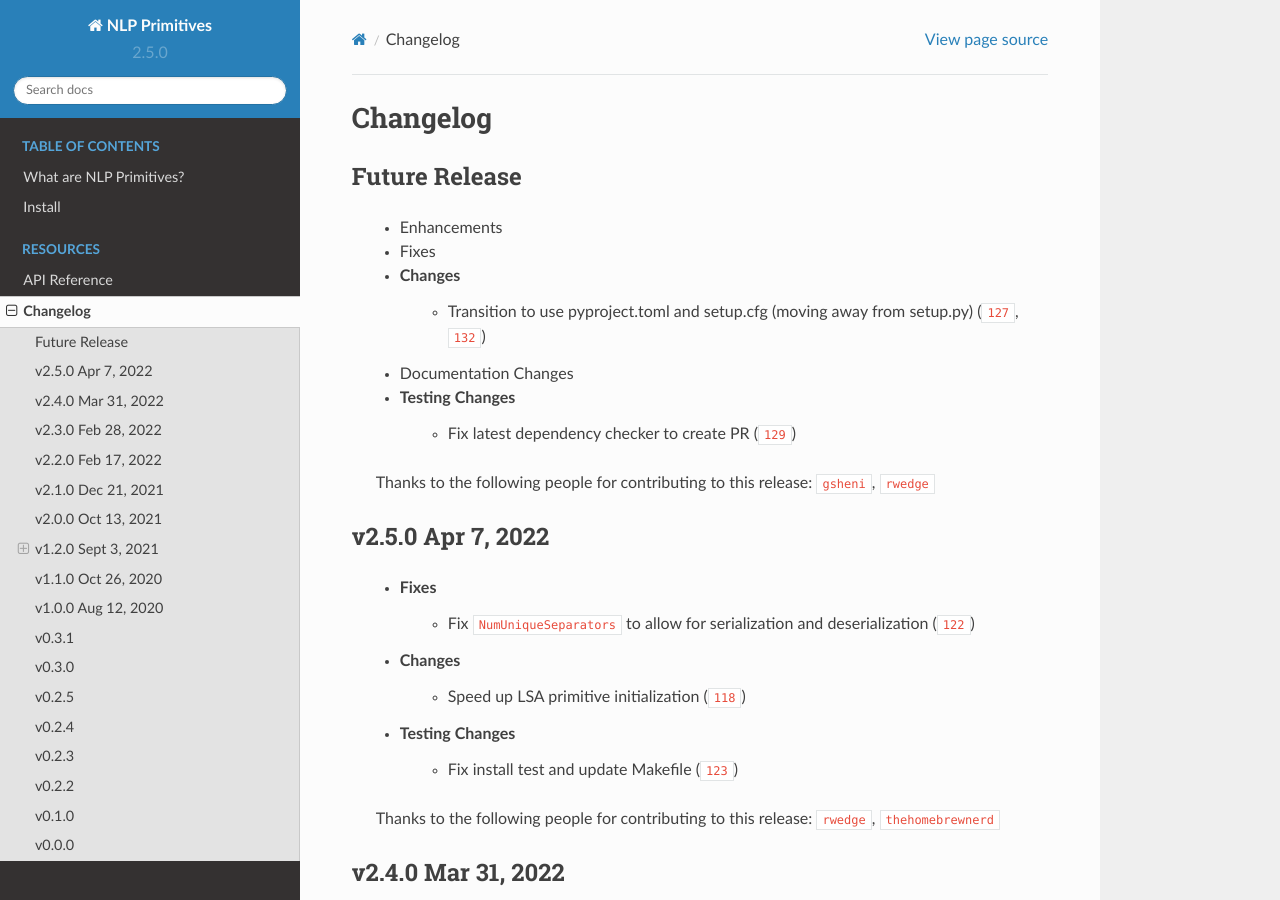
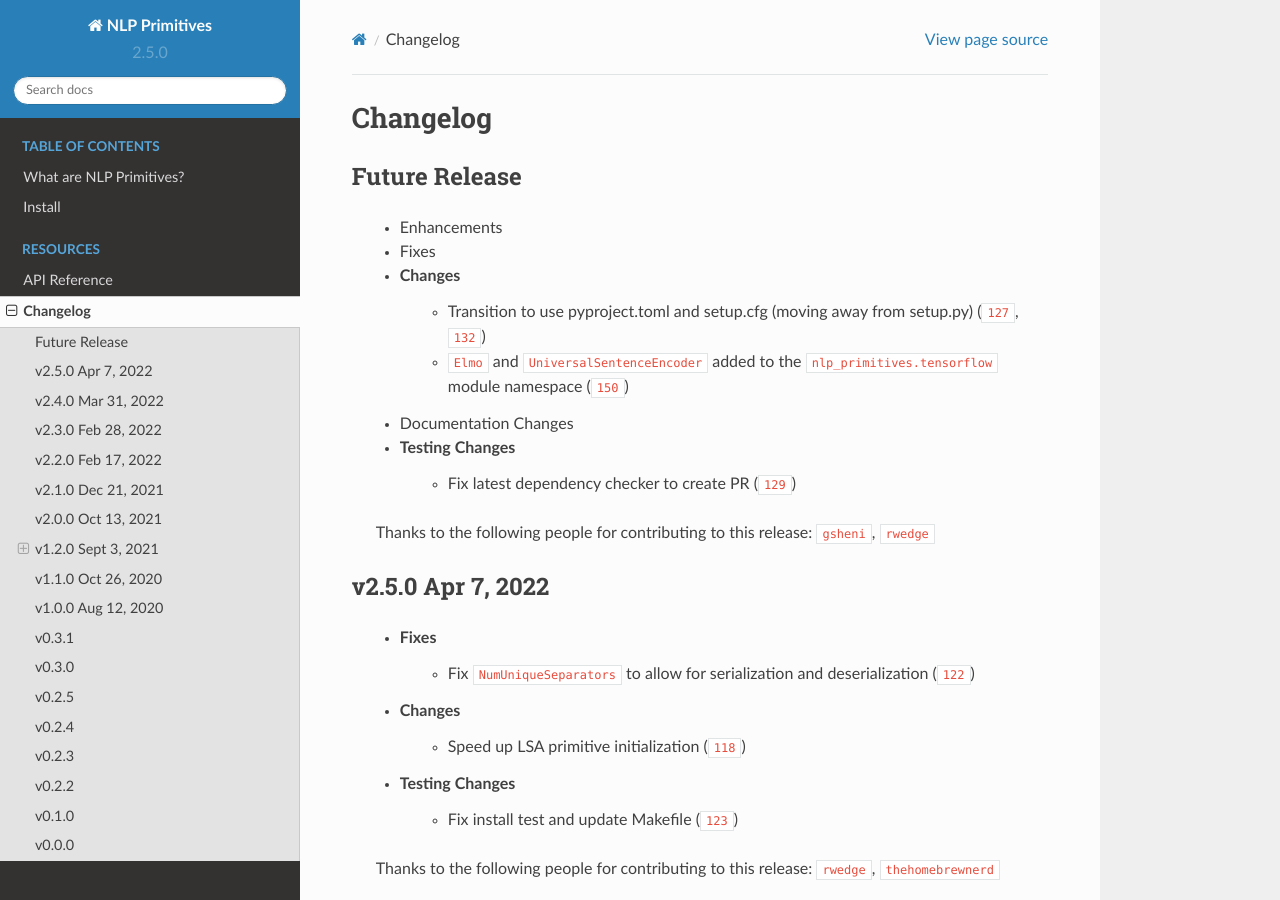
Before and after one commit to alteryx/nlp_primitives, a Sphinx documentation site: the page built from docs/source/changelog.rst, in a window 1280 px wide and 900 px high. Built offline with Sphinx 7.4.7 and the Read the Docs theme 2.0.0, drawn with Linux system fonts in a browser that asks for light colours; cross-references to code outside the pages are shown as plain code.

Commit message:
update release notes

```diff
--- a/docs/source/changelog.rst
+++ b/docs/source/changelog.rst
@@ -8,6 +8,7 @@ Future Release
     * Fixes
     * Changes
         * Transition to use pyproject.toml and setup.cfg (moving away from setup.py) (:pr:`127`, :pr:`132`)
+        * ``Elmo`` and ``UniversalSentenceEncoder`` added to the ``nlp_primitives.tensorflow`` module namespace (:pr:`150`)
     * Documentation Changes
     * Testing Changes
         * Fix latest dependency checker to create PR (:pr:`129`)
```
